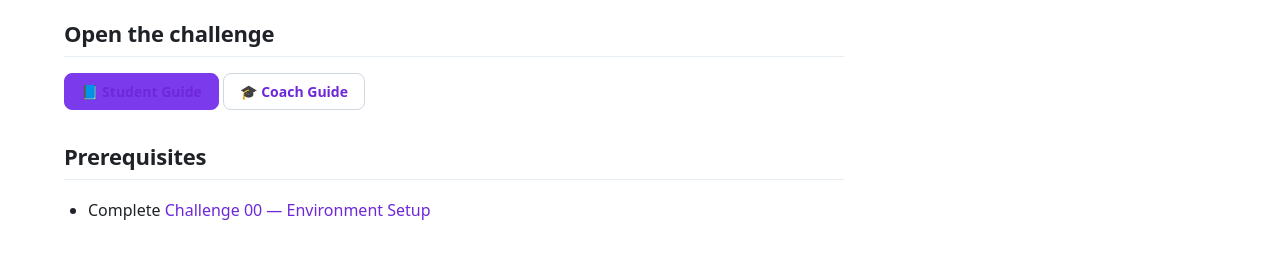
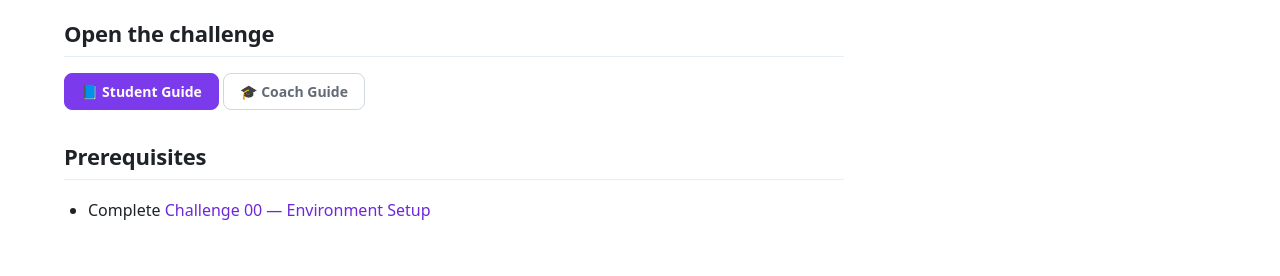
Before and after one commit to olivomarco/gh-aw-hackathon, a Jekyll site: the page built from _challenges/1-01-morning-briefing.md, in a window 1280 px wide and 1400 px high, scrolled down 390 px. Shown: the part 499-775 px from the top of the window. Built offline with Jekyll 4.4.1, drawn with Linux system fonts in a browser that asks for light colours.

Commit message:
fix(site): restore button text color on challenge pages
.prose a was overriding .btn--primary color: white with var(--accent-text),
making Student Guide button text invisible (purple-on-purple). Added
.prose a.btn--variant overrides with higher specificity, and disabled the
prose-link underline gradient on buttons.

Co-authored-by: Copilot <223556219+Copilot@users.noreply.github.com>

```diff
--- a/assets/css/style.scss
+++ b/assets/css/style.scss
@@ -1842,6 +1842,34 @@ details[open] .coach-notes__toggle-icon { transform: rotate(90deg); }
 .btn--primary:hover { transform: translateY(-2px); }
 
 /* --------------------------------------------------------------------------
+   N1. Prose-inside-button overrides
+   .prose a (specificity 0,1,1) overrides .btn--primary color: white (0,1,0).
+   Restore each variant's intended text color and kill the underline draw-in
+   gradient — use background-image:none so background-color is preserved.
+   -------------------------------------------------------------------------- */
+.prose a.btn {
+  text-decoration: none;
+}
+.prose a.btn,
+.prose a.btn:hover {
+  background-image: none;
+}
+.prose a.btn--primary,
+.prose a.btn--primary:hover {
+  color: #fff;
+}
+.prose a.btn--secondary,
+.prose a.btn--secondary:hover {
+  color: var(--text);
+}
+.prose a.btn--ghost {
+  color: var(--text-muted);
+}
+.prose a.btn--ghost:hover {
+  color: var(--text);
+}
+
+/* --------------------------------------------------------------------------
    N. Footer polish — team credit & badge
    -------------------------------------------------------------------------- */
 .site-footer__squad-credit {
```
